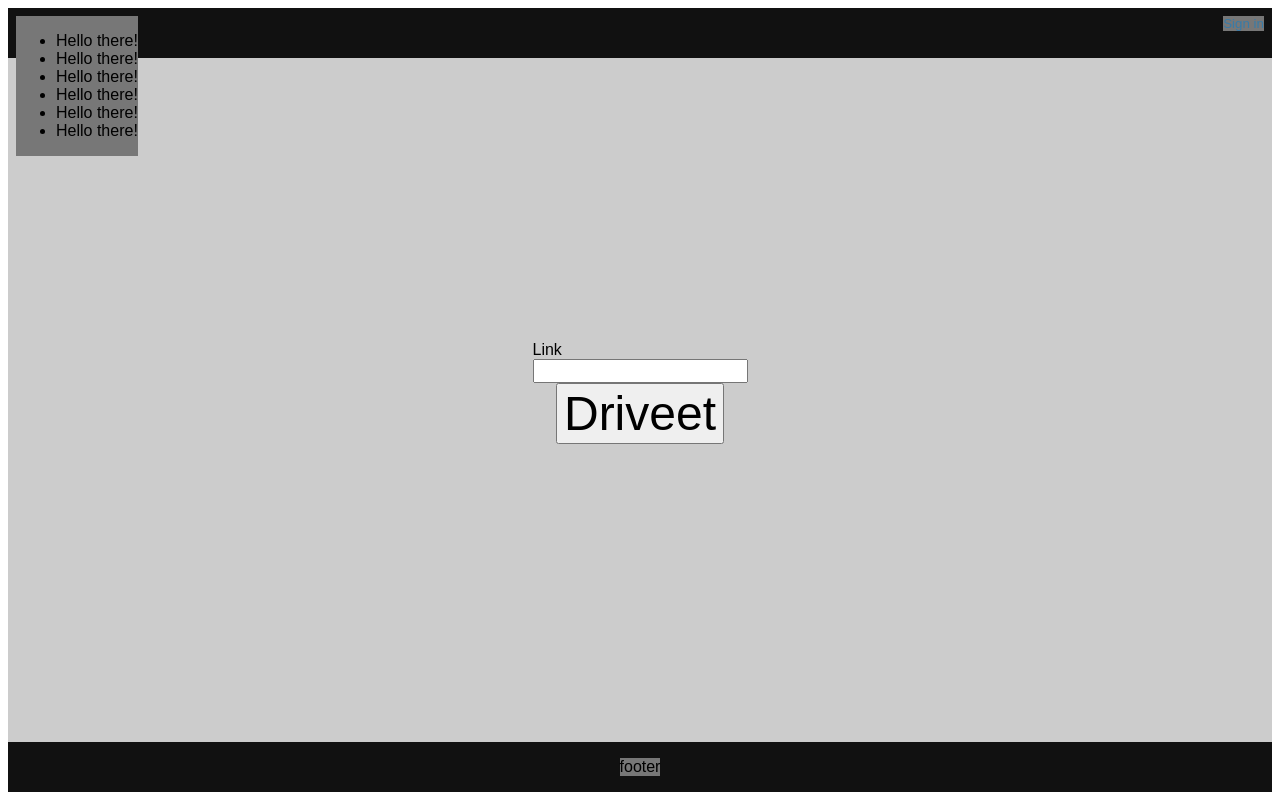
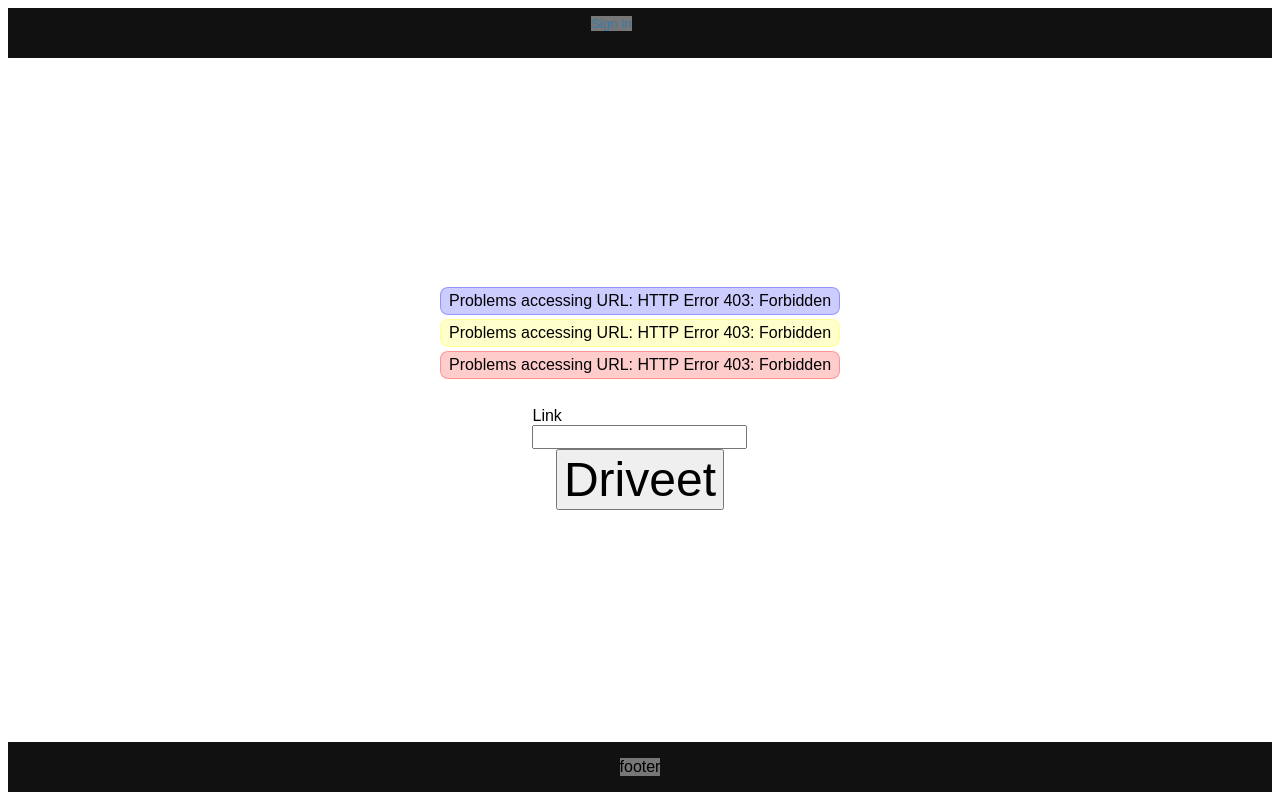
Before and after one commit to bits4goals/google-drive-it, a Flask app: page / in a window 1280 px wide. Run offline with Flask 2, Linux system fonts and the light colour scheme.

Commit message:
improve flash messages css framework

```diff
--- a/static/style.css
+++ b/static/style.css
@@ -25,20 +25,46 @@
 .topbar {
   display: grid;
   grid-template-columns: repeat(2, 1fr);
+  grid-template-rows: 1fr;
   background: #111;
 }
 
 .flash-messages {
-  z-index: 9999;
-  grid-row-start: 1;
-  grid-row-end: 3;
+  z-index: 0;
   justify-self: start;
   align-self: center;
-  background: #777;
   margin: 0.5em;
+  padding: 0 0 1em 0;
+}
+
+.flash-message {
+  z-index: 1;
+  list-style-type: none;
+  margin: 0.25em 0;
+  padding: 0.25em 0.5em;
+  border-radius: 0.5em;
+  border-width: 1px;
+  border-style: solid;
+}
+
+.error {
+  background: rgba(255, 0, 0, 0.2);
+  border-color: rgba(255, 0, 0, 0.275);
+}
+
+.warning {
+  background: rgba(255, 255, 0, 0.2);
+  border-color: rgba(255, 255, 0, 0.275);
+}
+
+.notification {
+  background: rgba(0, 0, 255, 0.2);
+  border-color: rgba(0, 0, 255, 0.275);
 }
 
 .signinout {
+  z-index: 3;
+  grid-column-start: 2;
   justify-self: end;
   align-self: center;
   background: #777;
@@ -48,7 +74,6 @@
 .center {
   display: grid;
   place-items: center;
-  background: #ccc;
 }
 
 .bottombar {
--- a/templates/base.html
+++ b/templates/base.html
@@ -2,17 +2,7 @@
 
 <div class="wrapper">
   <div class="topbar">
-    <div class="flash-messages">
-      <ul>
-        <li>Hello there!</li>
-        <li>Hello there!</li>
-        <li>Hello there!</li>
-        <li>Hello there!</li>
-        <li>Hello there!</li>
-        <li>Hello there!</li>
-      </ul>
-    </div>
-
+    <div>
       <div class="signinout">
         {% if 'credentials' not in session %}
         <a href="{{ url_for('signin') }}">Sign in</a>
@@ -21,23 +11,11 @@
         {% endif %}
       </div>
     </div>
+  </div>
 
-  <!-- <div class="flash-messages"> -->
-    <!--   {% with messages = get_flashed_messages(with_categories=true) %} -->
-    <!--   {% if messages %} -->
-    <!-- {% for category, message in messages %} -->
-    <!-- <ul> -->
-      <!--   <li>Hello there!</li> -->
-      <!-- </ul> -->
-
-
-    <!-- <li class="{{ category }}">{{ message }}</li> -->
-    <!-- {% endfor %} -->
-    <!--   {% endif %} -->
-    <!--   {% endwith %} -->
-    <!-- </div> -->
-
+  <div class="center">
     {% block content %}{% endblock %}
+  </div>
 
   <div class="bottombar">
     <div class="appinfo">
--- a/templates/index.html
+++ b/templates/index.html
@@ -6,6 +6,22 @@
 
 {% block content %}
 <div class="center">
+  {% with messages = get_flashed_messages(with_categories=true) %}
+  {% if messages %}
+  <ul class="flash-messages">
+    {% for category, message in messages %}
+    <li class="flash-message {{ category }}">{{ message }}</li>
+    {% endfor %}
+  </ul>
+  {% endif %}
+  {% endwith %}
+
+  <ul class="flash-messages">
+    <li class="flash-message notification">Problems accessing URL: HTTP Error 403: Forbidden</li>
+    <li class="flash-message warning">Problems accessing URL: HTTP Error 403: Forbidden</li>
+    <li class="flash-message error">Problems accessing URL: HTTP Error 403: Forbidden</li>
+  </ul>
+
   <form method="post">
     <label for="url">Link</label>
     <div class="center">
```
Lines whose indentation alone changed are shown as unchanged.
